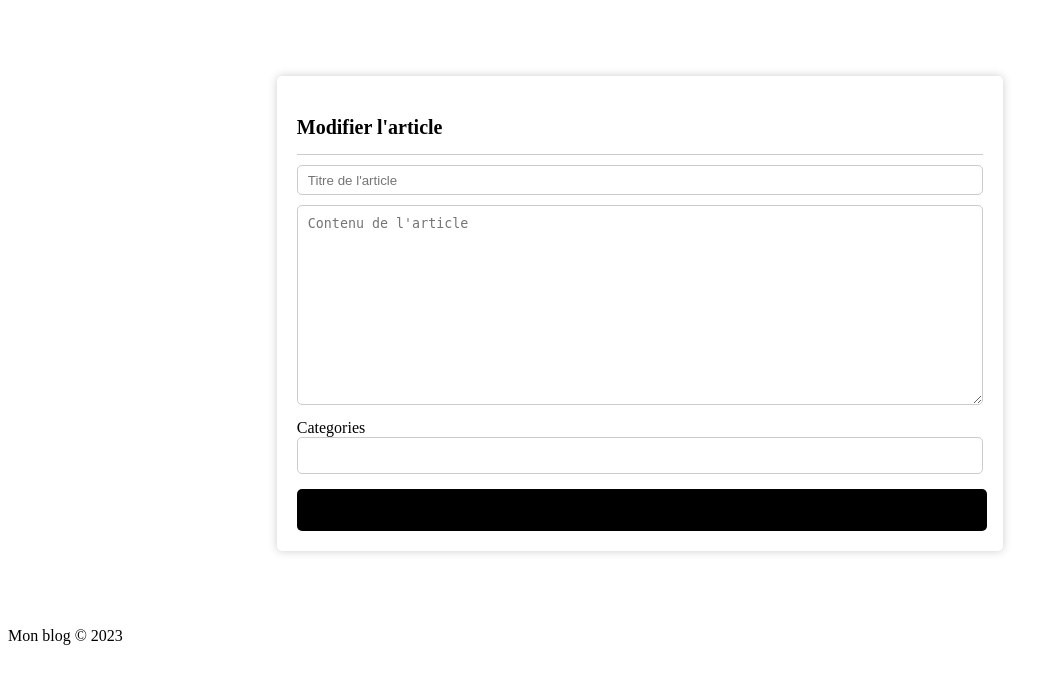
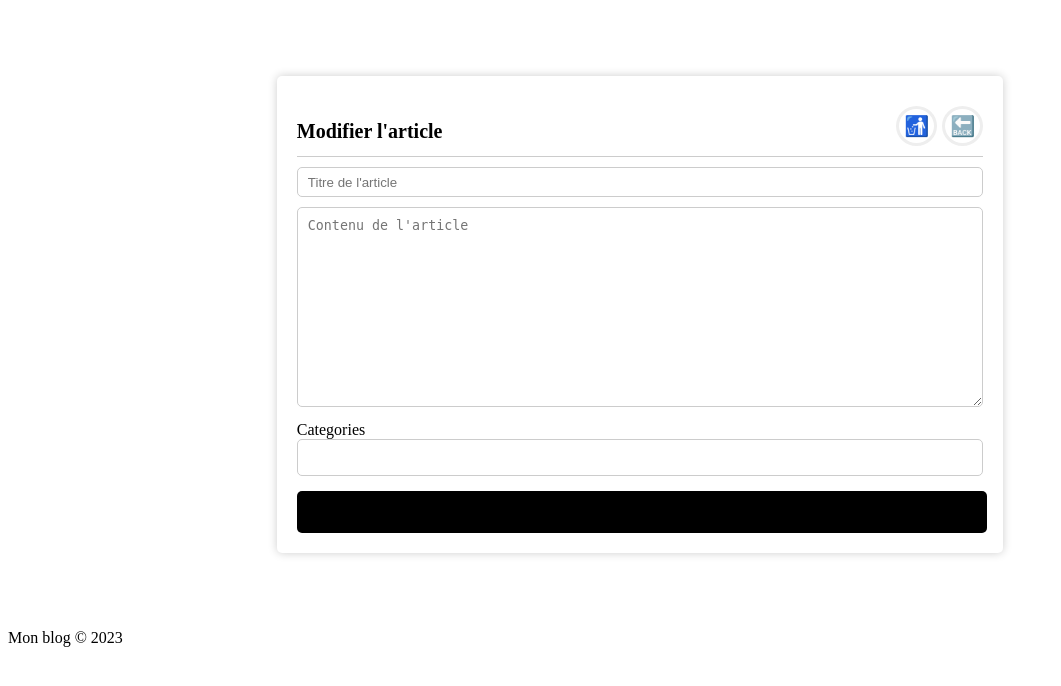
Before and after one commit to nabilesall/symfony_blog_project, a Symfony app: template templates/admin/post/edit.html.twig in a window 1280 px wide. Shown: the part 70-756 px from the top of the page, without its empty margins (0-1061 px from the left). Run offline with Twig, Linux system fonts and the light colour scheme; the template is opened without the code that fills it, so the values that code supplies are empty; form fields are guessed from the names that the template uses; some libraries are stand-ins or nearby versions.

Commit message:
Modifier supprimer post

```diff
--- a/templates/admin/category/edit.html.twig
+++ b/templates/admin/category/edit.html.twig
@@ -9,7 +9,7 @@
 			padding: 60px;
 		}
 
-		.creer-categorie{
+		.modifier-categorie{
 			width: 60%;
 			background-color: #fff;
 			padding: 20px;
@@ -17,7 +17,7 @@
 			box-shadow: 0 0 10px rgba(0,0,0,0.2);
 		}
 
-		.creer-categorie h3{
+		.modifier-categorie h3{
 			font-size: 20px;
 			font-weight: bold;
 			margin-bottom: 10px;
@@ -50,7 +50,7 @@
 	<title>Category - Modifier</title>
 
 	<main class="admin-category-edit-html">
-		<div class="creer-categorie">
+		<div class="modifier-categorie">
 			<h3>Modifier catégorie</h3>
 
 			{{ form_start(form) }}
--- a/templates/admin/post/edit.html.twig
+++ b/templates/admin/post/edit.html.twig
@@ -9,7 +9,7 @@
 			padding: 60px;
 		}
 
-		.ecrire-article{
+		.modifier-article{
 			width: 60%;
 			padding: 20px;
 			background-color: #fff;
@@ -17,12 +17,29 @@
 			box-shadow: 0 0 10px rgba(0,0,0,0.2);
 		}
 
-		.ecrire-article h3{
+		.header-edit{
+			display: flex;
+			flex-direction: row;
+			justify-content: space-between;
+			align-items: center;
+			border-bottom: 1px solid #ccc;
+			height: 60px;
+		}
+
+		.header-edit h3{
 			font-size: 20px;
 			font-weight: bold;
 			margin-bottom: 10px;
-			border-bottom: 1px solid #ccc;
-			padding-bottom: 15px;
+		}
+
+		.header-edit a{
+			text-decoration: none;
+			color: #000;
+			font-size: 20px;
+			font-weight: bold;
+			border: 3px solid #eee;
+			border-radius: 50%;
+			padding: 5px;
 		}
 
 		.form-item-content, .form-item-title{
@@ -39,6 +56,7 @@
 
 		.form-item-title{
 			height : 30px;
+			margin-top : 10px;
 		}
 
 		.form-item-categories{
@@ -66,13 +84,26 @@
 		.form-item-publish:hover{
 			background-color : #333;
 		}
+
+		.btn-group{
+			display: flex;
+			align-items: center;
+			height: 100%;
+			gap : 5px;
+		}
 	</style>
 
 	<title>Post - Modifier</title>
 
 	<main class="admin-post-edit-html">
-		<div class="ecrire-article">
-			<h3>Modifier l'article</h3>
+		<div class="modifier-article">
+			<div class="header-edit">
+				<h3>Modifier l'article</h3>
+				<div class="btn-group">
+					<a href="{{path('admin.post.remove', {'id': post.id})}}" title="Supprimer {{post.title}}">🚮</a>
+					<a href="{{path('admin.post.show',{'id' : post.id})}}" title="Annuler les modifications">🔙</a>
+				</div>
+			</div>
 
 			{{form_start(form)}}
 
@@ -82,6 +113,7 @@
 				{{form_widget(form.publish, {'label': 'Publier les modifications', 'attr': {'class': 'form-item form-item-publish'}})}}
 
 			{{form_end(form)}}
+
 		</div>
 
 	</main>
--- a/templates/hello/name.html.twig
+++ /dev/null
@@ -1,5 +0,0 @@
-{% extends "bases/base.html.twig" %}
-
-{% block body %}
-    Hello, {{ name }}!
-{% endblock %}
```
Also changed, not shown: templates/admin/comment/edit.html.twig (deleted, +0 -23 lines), templates/admin/post/show.html.twig (+24 -4 lines).
